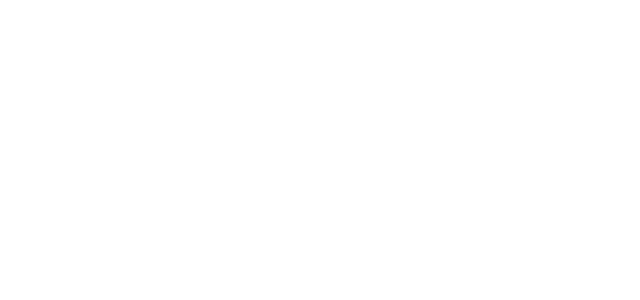
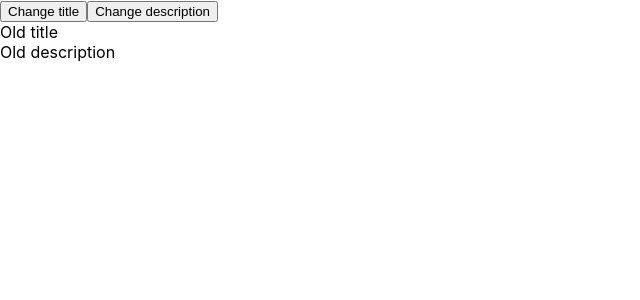
Before and after one commit to EdmondWang/React-Scenario, a React (Create React App) app: page /hoc in a window 1280 px wide. Before the commit this address had no page. Shown: the top 300 px of the page, without its empty margins (0-640 px from the left). Built offline with nearby package versions, Linux system fonts and the light colour scheme.

Commit message:
add count down

```diff
--- a/src/App.tsx
+++ b/src/App.tsx
@@ -14,6 +14,8 @@
 import NavMenuFeature from './features/nav-menu/index.tsx';
 import NewsFeature from './features/news/index.tsx';
 import ClosureTrapFeature from './features/closure-trap/index.tsx';
+import HocFeature from './features/hoc/index.tsx';
+import CountDownFeature from './features/count-down/index.tsx';
 
 function Home() {
     return (
@@ -25,6 +27,12 @@
                         <Link to="/timer">Timer</Link>
                         <span className="description">
                             Closure trap of useEffect
+                        </span>
+                    </li>
+                    <li>
+                        <Link to="/count-down">Countdown Feature</Link>
+                        <span className="description">
+                            Demonstration of useEffect trap
                         </span>
                     </li>
                     <li>
@@ -115,6 +123,12 @@
                             useEffect
                         </span>
                     </li>
+                    <li>
+                        <Link to="/hoc">HOC Feature</Link>
+                        <span className="description">
+                            Demonstration of higher order component
+                        </span>
+                    </li>
                 </ul>
             </nav>
         </div>
@@ -131,6 +145,7 @@
             <Routes>
                 <Route path="/" element={<Home />} />
                 <Route path="/timer" element={<TimerFeature />} />
+                <Route path="/count-down" element={<CountDownFeature />} />
                 <Route path="/favorite-gundam" element={<TreeQuizFeature />} />
                 <Route path="/todo-list" element={<TodoListFeature />}></Route>
                 <Route
@@ -173,6 +188,7 @@
                     path="/closure-trap"
                     element={<ClosureTrapFeature />}
                 ></Route>
+                <Route path="/hoc" element={<HocFeature />}></Route>
             </Routes>
         </div>
     );
--- /dev/null
+++ b/src/features/count-down/index.tsx
@@ -0,0 +1,35 @@
+import { useState, useEffect, useRef } from 'react';
+
+const CountDownFeature = () => {
+    const countRef = useRef(5);
+    const timerRef = useRef<number>(0);
+
+    const [running, setRunning] = useState(true);
+    const [count, setCount] = useState(5);
+
+    useEffect(() => {
+        timerRef.current = setInterval(() => {
+            console.log('count', countRef.current);
+            countRef.current = countRef.current - 1;
+            setCount(countRef.current);
+            if (countRef.current <= 0) {
+                clearInterval(timerRef.current);
+                setRunning(false);
+            }
+        }, 1000);
+
+        return () => {
+            if (timerRef.current) {
+                clearInterval(timerRef.current);
+            }
+        };
+    }, []);
+
+    return (
+        <div>
+            {count}, count down is {running ? 'running' : 'done'}
+        </div>
+    );
+};
+
+export default CountDownFeature;
--- /dev/null
+++ b/src/features/hoc/index.tsx
@@ -0,0 +1,44 @@
+import React, { useState } from 'react';
+import styles from './index.module.css';
+import withLogger from './with-logger';
+
+const Product = ({
+    title,
+    description,
+}: {
+    title: string;
+    description: string;
+}) => {
+    return (
+        <div className={styles.card}>
+            <div className={styles.title}>{title}</div>
+            <div className={styles.description}>{description}</div>
+        </div>
+    );
+};
+
+const ProductWithLogger = withLogger(Product);
+
+const HocFeature: React.FC = () => {
+    const [title, setTitle] = useState('Old title');
+    const [description, setDescription] = useState('Old description');
+
+    const changeTitle = () => {
+        setTitle('New title');
+    };
+    const changeDescription = () => {
+        setDescription('New description');
+    };
+
+    return (
+        <div>
+            <button onClick={changeTitle}>Change title</button>
+            <button onClick={changeDescription}>Change description</button>
+            <div>
+                <ProductWithLogger title={title} description={description} />
+            </div>
+        </div>
+    );
+};
+
+export default HocFeature;
--- /dev/null
+++ b/src/features/hoc/with-logger.tsx
@@ -0,0 +1,29 @@
+import React, { useEffect } from 'react';
+
+/**
+ * Higher-order component that adds logging functionality to a component
+ * @param WrappedComponent - The component to be wrapped
+ * @returns A new component with logging capabilities
+ */
+const withLogger = <P extends object>(
+    WrappedComponent: React.ComponentType<P>
+) => {
+    return (props: P) => {
+        // Log component rendering with props
+        console.log(
+            `Rendering ${WrappedComponent.name || 'Component'} with props:`,
+            props
+        );
+
+        useEffect(() => {
+            console.log(
+                `Updated ${WrappedComponent.name || 'Component'} with props:`,
+                props
+            );
+        }, [props]);
+
+        return <WrappedComponent {...props} />;
+    };
+};
+
+export default withLogger;
```
Also changed, not shown: src/features/hoc/index.module.css (added).
